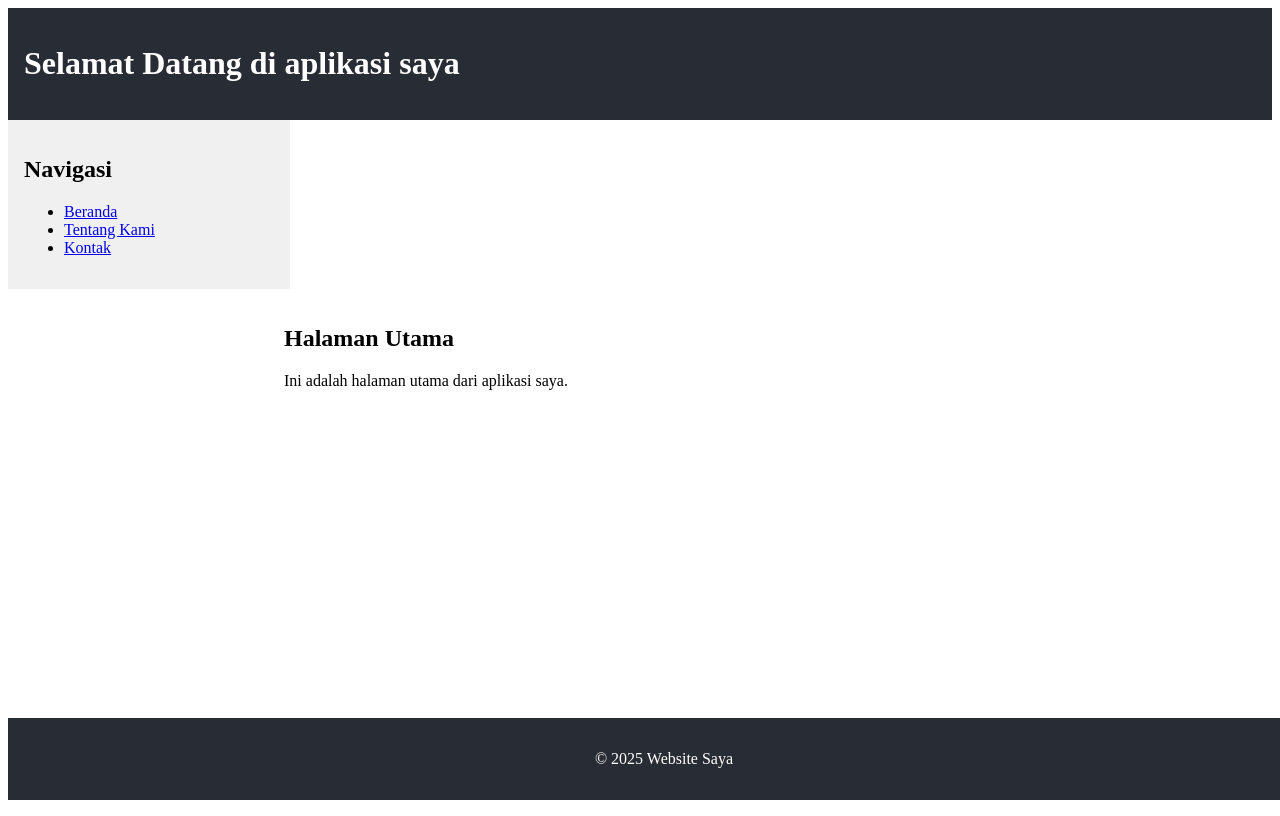
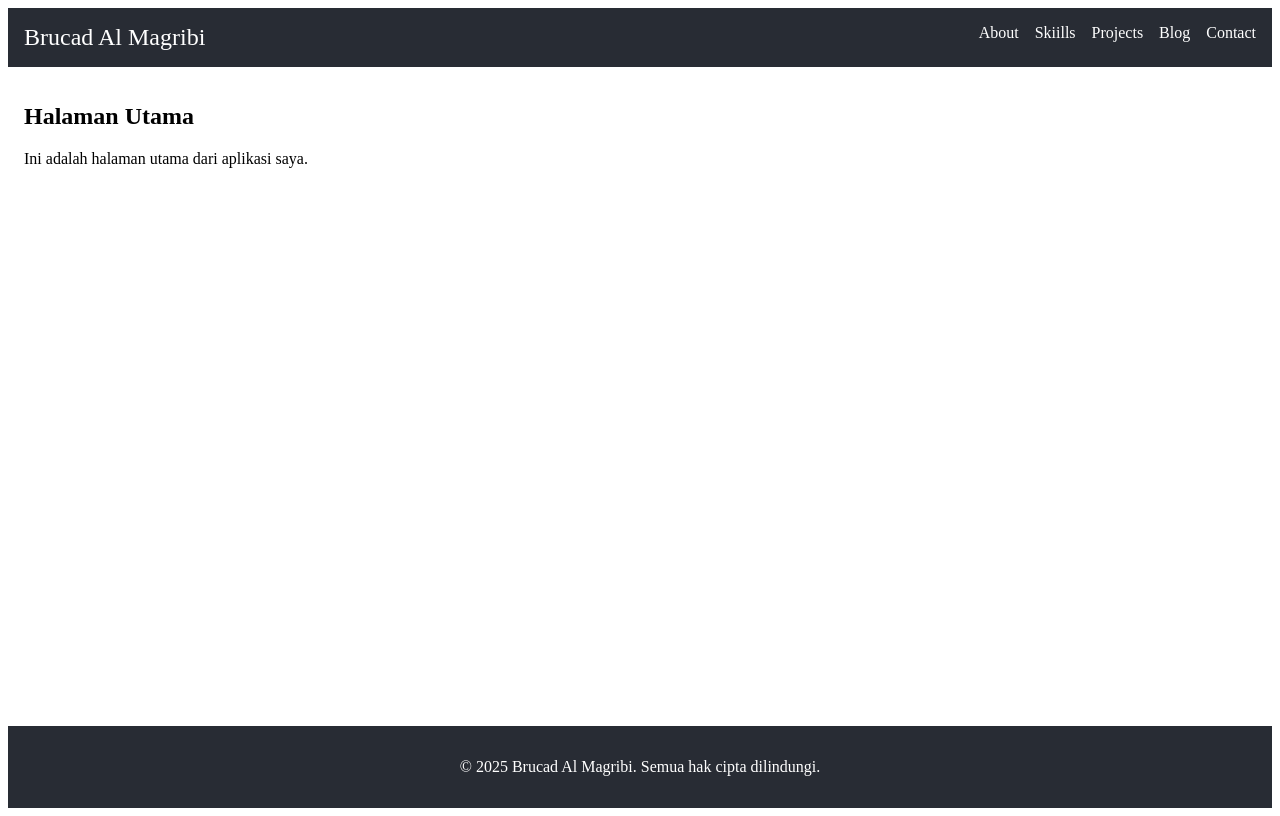
Before and after one commit to almagribii/porto-react, a React (Vite) app in the folder react/: page / in a window 1280 px wide. Built offline with nearby package versions, Linux system fonts and the light colour scheme.

Commit message:
first commit for portfolio

```diff
--- a/react/src/Root.tsx
+++ b/react/src/Root.tsx
@@ -1,4 +1,4 @@
-import Home from './pages/Home.tsx'
+import Home from './pages/HomePage.tsx'
 
 function Root() {
 
--- a/react/src/components/Footer.tsx
+++ b/react/src/components/Footer.tsx
@@ -2,16 +2,13 @@ function Footer() {
   return (
     <footer
       style={{
+        padding: "1rem",
         backgroundColor: "#282c34",
         color: "white",
-        padding: "1rem",
         textAlign: "center",
-        position: "fixed",
-        bottom: "0",
-        width: "100%",
       }}
     >
-        <p>&copy; 2025 Website Saya</p>
+      <p>&copy; 2025 Brucad Al Magribi. Semua hak cipta dilindungi.</p>
     </footer>
   );
 }
--- a/react/src/components/Header.tsx
+++ b/react/src/components/Header.tsx
@@ -1,7 +1,32 @@
+import React from "react";
+import { Link } from "react-router-dom";
+
 function Header() {
-    return <header style={{background: '#282c34', color: 'white', padding: '1rem'}}>
-        <h1>Selamat Datang di aplikasi saya</h1>
+  return (
+    <header
+      style={{
+        display: "flex",
+        justifyContent: "space-between",
+        padding: "1rem",
+        backgroundColor: "#282c34",
+        color: "white",
+      }}
+    >
+      <Link
+        to="/"
+        style={{ color: "white", textDecoration: "none", fontSize: "1.5rem" }}
+      >
+        Brucad Al Magribi
+      </Link>
+      <nav>
+        <Link to="/about" style = {{ color: "white", marginRight: "1rem", textDecoration: "none" }}>About</Link>
+        <Link to="/skills" style = {{ color: "white", marginRight: "1rem", textDecoration: "none" }}>Skiills</Link>
+        <Link to="/projects" style = {{ color: "white", marginRight: "1rem", textDecoration: "none" }}>Projects</Link>
+        <Link to="/blog" style = {{ color: "white", marginRight: "1rem", textDecoration: "none" }}>Blog</Link>
+        <Link to="/contact" style = {{ color: "white", textDecoration: "none" }}>Contact</Link>
+        </nav>
     </header>
+  );
 }
 
 export default Header;
--- a/react/src/components/Sidebar.tsx
+++ /dev/null
@@ -1,14 +0,0 @@
-function Sidebar() {
-    return (
-        <aside style={{width: '250px', padding: '1rem', backgroundColor: '#f0f0f0'}}>
-            <h2>Navigasi</h2>
-            <ul>
-                <li><a href="#">Beranda</a></li>
-                <li><a href="#">Tentang Kami</a></li>
-                <li><a href="#">Kontak</a></li>
-            </ul>
-        </aside>
-    )
-}
-
-export default Sidebar;
--- a/react/src/pages/Home.tsx
+++ /dev/null
@@ -1,20 +0,0 @@
-import Header from "../components/Header";
-import Footer from "../components/Footer";
-import Sidebar from "../components/Sidebar";
-
-function Home() {
-    return (
-        <div style={{display: 'flex', flexDirection: 'column', minHeight: '100vh'}}>
-            <Header/>
-            <div>
-                <Sidebar/>
-                <main style={{marginLeft: '260px', padding: '1rem'}}>
-                    <h2>Halaman Utama</h2>
-                    <p>Ini adalah halaman utama dari aplikasi saya.</p>
-                </main>
-            </div>
-                <Footer/>
-        </div>
-    )
-}
-export default Home;
--- /dev/null
+++ b/react/src/pages/HomePage.tsx
@@ -0,0 +1,35 @@
+import Header from "../components/Header";
+import Footer from "../components/Footer";
+
+function Home() {
+  return (
+    <div
+      style={{
+        display: "flex",
+        flexDirection: "column",
+        minHeight: "100vh",
+        margin: "0",
+        padding: "0",
+      }}
+    >
+      <Header />
+
+      <div
+        style={{
+          display: "flex",
+          flexGrow: 1,
+
+        }}
+      >
+        <main style={{ flexGrow: 1, padding: "1rem" }}>
+          <h2>Halaman Utama</h2>
+          <p>Ini adalah halaman utama dari aplikasi saya.</p>
+        </main>
+      </div>
+
+      <Footer />
+    </div>
+  );
+}
+
+export default Home;
```
Also changed, not shown: react/src/data/portfolioData.json (added, +60 -0 lines), react/src/pages/ProjectsPage.tsx (added).
